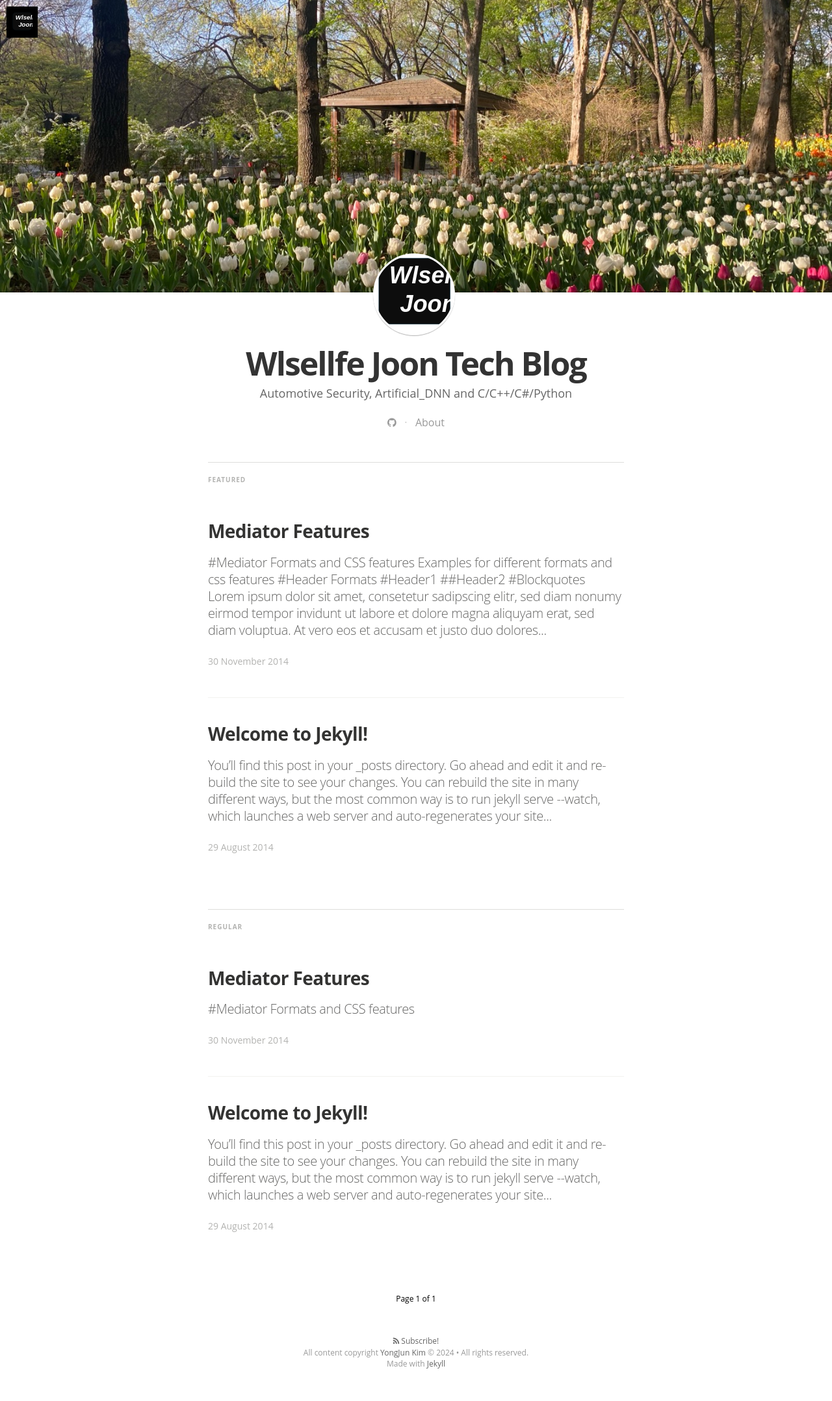
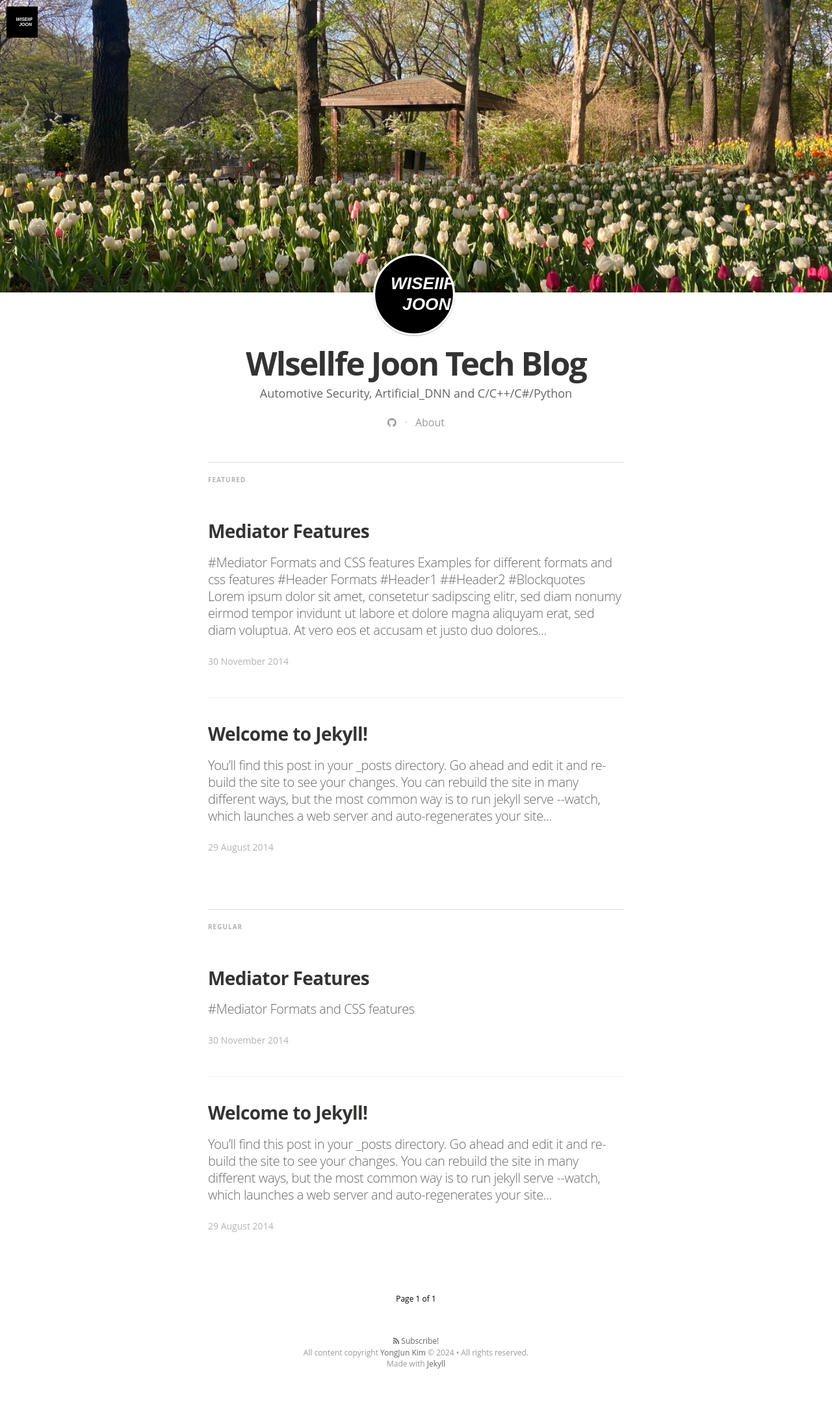
Before and after one commit to Wlsellfe-joon/Wlsellfe-joon.github.io, a Jekyll site: the page built from index.html, in a window 1280 px wide. Shown: the whole page at 65% size. Built offline with Jekyll 4.4.1, drawn with Linux system fonts in a browser that asks for light colours; nearby versions of some CDN libraries; some web fonts are replaced; the list of posts is cut into pages by our own code.

Commit message:
logo 수정

```diff
--- a/_config.yml
+++ b/_config.yml
@@ -10,7 +10,7 @@ description: > # this means to ignore newlines until "email:"
 
 email: kyj20177@hanmail.net
 #blog logo
-logo: "/assets/images/YJ_logo.svg"
+logo: "/assets/images/YJ_logo_2.svg"
 float_logo: true # true, false (default)
 
 # blog cover
--- a/_includes/head.html
+++ b/_includes/head.html
@@ -37,7 +37,7 @@
   {% if page.date %}<meta property="article:published_time" content="{{ page.date | date_to_xmlschema }}">{% endif %}
 
   <link rel="canonical" href="{{ page.url | replace:'index.html','' | prepend: site.baseurl | prepend: site.url }}"/>
-  <link rel="shortcut icon" href="{{ "/assets/images/favicon.png" | prepend: site.baseurl }}" type="image/png"/>
+  <link rel="shortcut icon" href="{{ "/assets/images/YJ_logo_1.svg" | prepend: site.baseurl }}" type="image/png"/>
   <link rel="stylesheet" href="//brick.a.ssl.fastly.net/Linux+Libertine:400,400i,700,700i/Open+Sans:400,400i,700,700i">
   <link href="//maxcdn.bootstrapcdn.com/font-awesome/4.2.0/css/font-awesome.min.css" rel="stylesheet">
 
```
Also changed, not shown: assets/images/YJ_logo.png (deleted), assets/images/YJ_logo_1.svg (renamed from assets/images/YJ_logo.svg), assets/images/YJ_logo_2.svg (added).
